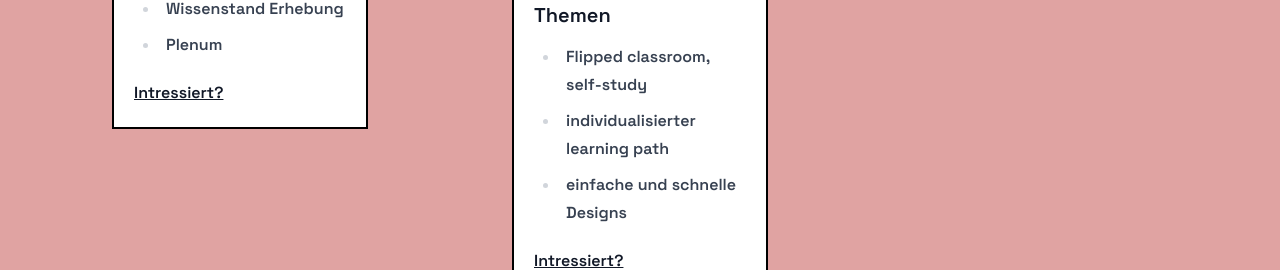
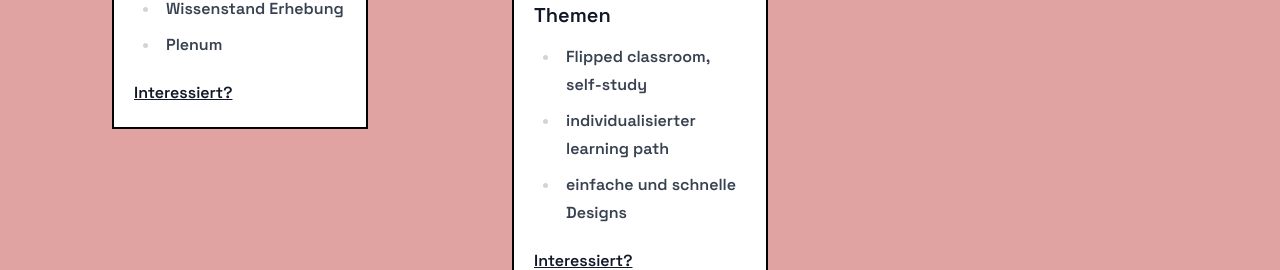
Before and after one commit to kirchenfeld/kirchenfeld.github.io, a Next.js app: page /workshops in a window 1280 px wide. Shown: the part 534-804 px from the top of the page. Built offline with nearby package versions, Linux system fonts and the light colour scheme.

Commit message:
chore: update text
correct spelling mistake in link ;-)

```diff
--- a/pages/workshops/index.mdx
+++ b/pages/workshops/index.mdx
@@ -14,7 +14,7 @@ import Markdown from '@components/markdown'
             - Wissenstand Erhebung
             - Plenum
 
-            <a href="https://forms.office.com/r/vYjyDKWEME" target="blank" >Intressiert?</a>
+            <a href="https://forms.office.com/r/vYjyDKWEME" target="blank" >Interessiert?</a>
             </Markdown>
         </Column>
     </Card>
@@ -28,7 +28,7 @@ import Markdown from '@components/markdown'
             - individualisierter learning path
             - einfache und schnelle Designs
 
-            <a href="https://forms.office.com/r/vYjyDKWEME" target="blank" >Intressiert?</a>
+            <a href="https://forms.office.com/r/vYjyDKWEME" target="blank" >Interessiert?</a>
             </Markdown>
         </Column>
     </Card>
```
